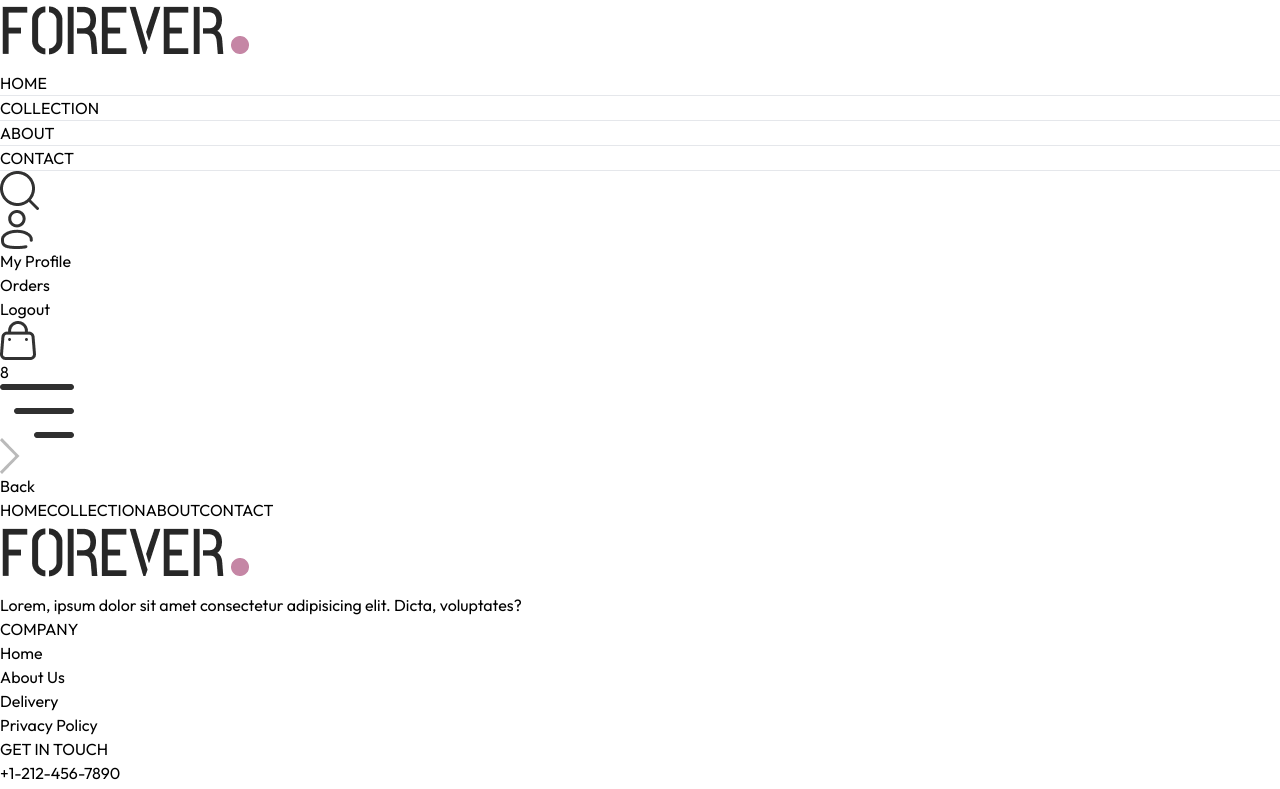
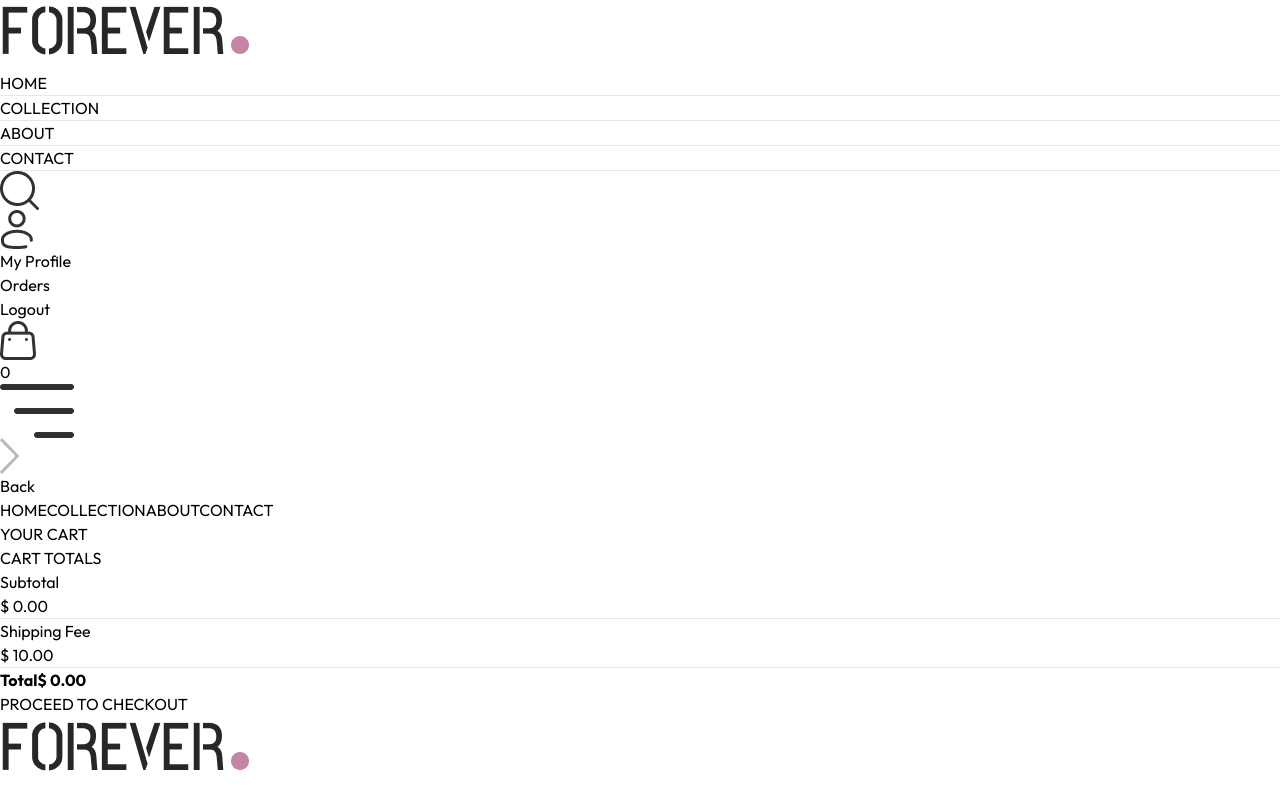
Before and after one commit to Digvijay-Dudhnale/E-Commerce-Site-Clone, a React (Vite) app in the folder frontend/: page /cart in a window 1280 px wide. Shown: the top 789 px of the page. Built offline with nearby package versions, Linux system fonts and the light colour scheme.

Commit message:
completed UI of cart page

```diff
--- /dev/null
+++ b/frontend/src/components/CartTotal.jsx
@@ -0,0 +1,35 @@
+import React, { useContext } from 'react'
+import { ShopContext } from '../context/ShopContext'
+import Title from './Title';
+
+const CartTotal = () => {
+
+    const {currency, delivery_fee, getCartAmount} = useContext(ShopContext);
+
+    return (
+        <div className='w-full '>
+            <div className='text-2xl'>
+                <Title text1={"CART"} text2={"TOTALS"}/>
+            </div>
+
+            <div className='flex flex-col gap-2 mt-2 text-sm'>
+                <div className='flex justify-between'>
+                    <p>Subtotal</p>
+                    <p>{currency} {getCartAmount()}.00</p>
+                </div>
+                <hr />
+                <div className='flex justify-between'>
+                    <p>Shipping Fee</p>
+                    <p>{currency} {delivery_fee}.00</p>
+                </div>
+                <hr />
+                <div className='flex justify-between'>
+                    <b>Total</b>
+                    <b>{currency} {getCartAmount() === 0 ? 0 : getCartAmount() + delivery_fee}.00</b>
+                </div>
+            </div>
+        </div>
+    )
+}
+
+export default CartTotal
--- a/frontend/src/components/Navbar.jsx
+++ b/frontend/src/components/Navbar.jsx
@@ -6,7 +6,7 @@
 const Navbar = () => {
 
     const[visible,setVisible] = useState(false);
-    const {setShowSearch} = useContext(ShopContext);
+    const {setShowSearch, getCartCount} = useContext(ShopContext);
 
   return (
     <div className='flex items-center justify-between py-5 font-medium'>
@@ -44,7 +44,7 @@
             </div>
             <Link to='/cart' className='relative'>
                 <img src={assets.cart_icon} className='w-5 min-w-5' alt="" />
-                <p className='absolute right-[-5px] bottom-[-5px] w-4 text-center leading-4 bg-black text-white aspect-square rounded-full text-[8px]'>8</p>
+                <p className='absolute right-[-5px] bottom-[-5px] w-4 text-center leading-4 bg-black text-white aspect-square rounded-full text-[8px]'>{getCartCount()}</p>
             </Link>
             <img onClick={()=>setVisible(true)} src={assets.menu_icon} className='w-5 cursor-pointer sm:hidden' alt="" />
         </div>
--- a/frontend/src/context/ShopContext.jsx
+++ b/frontend/src/context/ShopContext.jsx
@@ -1,6 +1,7 @@
 import { createContext, useEffect, useState } from "react";
 import { products } from "../assets/assets";
 import { toast } from "react-toastify";
+import { useNavigate } from "react-router-dom";
 
 export const ShopContext = createContext();
 
@@ -11,6 +12,7 @@
     const [search,setSerach] = useState("");
     const [showSearch,setShowSearch] = useState(false);
     const [cartItems,setCartItems] = useState({});
+    const navigate = useNavigate();
 
     const addToCart = async (itemId, size) => {
 
@@ -36,10 +38,53 @@
         setCartItems(cartData);
     }
 
+    const getCartCount = () =>{
+        let totalCount = 0;
+        for(const items in cartItems){
+            for(const item in cartItems[items]){
+                try {
+                    if(cartItems[items][item] > 0){
+                        totalCount += cartItems[items][item];
+                    }
+                } catch (error) {
+
+                }
+            }
+        }
+        return totalCount;
+    }
+
+    const updateQuantity = async (itemId, size, quantity) => {
+        let cartData = structuredClone(cartItems);
+
+        cartData[itemId][size] = quantity;
+        setCartItems(cartData);
+    }
+
+    const getCartAmount = () =>{
+        let totalAmount = 0;
+
+        for(const items in cartItems){
+            let itemInfo = products.find((product) => product._id === items);
+            for(const item in cartItems[items]){
+                try {
+                    if(cartItems[items][item] > 0){
+                        totalAmount += itemInfo.price * cartItems[items][item];
+                    }
+                } catch (error) {
+
+                }
+            }
+        }
+        return totalAmount;
+    }
+
     const value = {
         products, currency, delivery_fee,
         search, setSerach, showSearch, setShowSearch,
-        cartItems, setCartItems, addToCart
+        cartItems, setCartItems, addToCart,
+        getCartCount, updateQuantity, getCartAmount,
+        navigate
     }
 
     return(
--- a/frontend/src/pages/Cart.jsx
+++ b/frontend/src/pages/Cart.jsx
@@ -1,11 +1,73 @@
-import React from 'react'
+import React, { useContext, useEffect, useState } from 'react'
+import { ShopContext } from '../context/ShopContext'
+import Title from '../components/Title';
+import { assets } from '../assets/assets';
+import CartTotal from '../components/CartTotal';
 
 const Cart = () => {
-  return (
-    <div>
 
-    </div>
-  )
+    const {products, currency, cartItems, updateQuantity, navigate} = useContext(ShopContext);
+    const [cartData, setCartData] = useState([]);
+
+    useEffect(()=>{
+        const tempData = [];
+
+        for(const items in cartItems){
+            for(const item in cartItems[items]){
+                if(cartItems[items][item] > 0){
+                    tempData.push({
+                        _id: items,
+                        size: item,
+                        quantity: cartItems[items][item]
+                    })
+                }
+            }
+        }
+
+        setCartData(tempData);
+    },[cartItems])
+
+    return (
+        <div className='border-t pt-14'>
+            <div className='text-2xl mb-3'>
+                <Title text1={"YOUR"} text2={"CART"} />
+            </div>
+
+            <div>
+                {
+                    cartData.map((item,index)=>{
+                        const productData = products.find((product)=> product._id === item._id);
+                        return(
+                            <div key={index} className='py-4 border-t border-b text-gray-700 grid grid-cols-[4fr_0.5fr_0.5fr] sm:grid-cols-[4fr_2fr_0.5fr] items-center gap-4 '>
+                                <div className='flex items-start gap-6'>
+                                    <img className='w-16 sm:w-20' src={productData.image[0]} alt="" />
+                                    <div>
+                                        <p className='text-xs sm:text-lg font-medium'>{productData.name}</p>
+                                        <div className='flex items-center gap-5 mt-2'>
+                                            <p>{currency}{productData.price}</p>
+                                            <p className='px-2 sm:px-3 sm:py-1 border bg-slate-50'>{item.size}</p>
+                                        </div>
+                                    </div>
+                                </div>
+                                <input onChange={(e)=>e.target.value === "" || e.target.value === "0" ? null : updateQuantity(item._id,item.size,Number(e.target.value))} className='border max-w-10 sm:max-w-20 px-1 sm:px-2 py-1' type="number" min={1} defaultValue={item.quantity}/>
+                                <img onClick={()=>updateQuantity(item._id,item.size,0)} src={assets.bin_icon} className='w-4 mr-4 sm:w-5 cursor-pointer' alt="" />
+                            </div>
+                        )
+                    })
+                }
+            </div>
+
+            <div className='flex justify-end my-20'>
+                <div className='w-full sm:w-[450px]'>
+                    <CartTotal/>
+
+                    <div className='w-full text-end'>
+                        <button onClick={()=>navigate('/place-order')} className='bg-black text-white text-sm my-8 px-8 py-3'>PROCEED TO CHECKOUT</button>
+                    </div>
+                </div>
+            </div>
+        </div>
+    )
 }
 
 export default Cart
```
